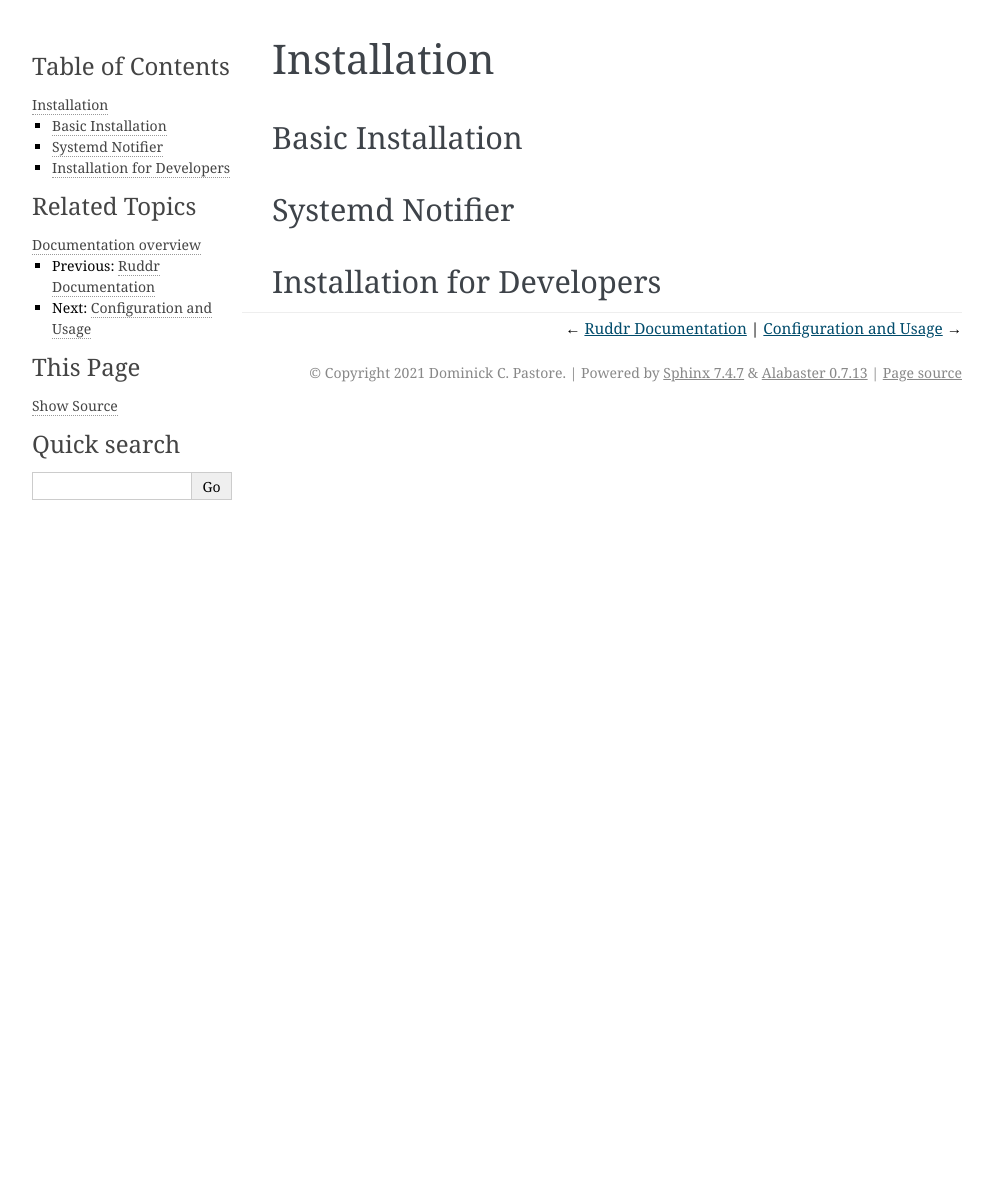
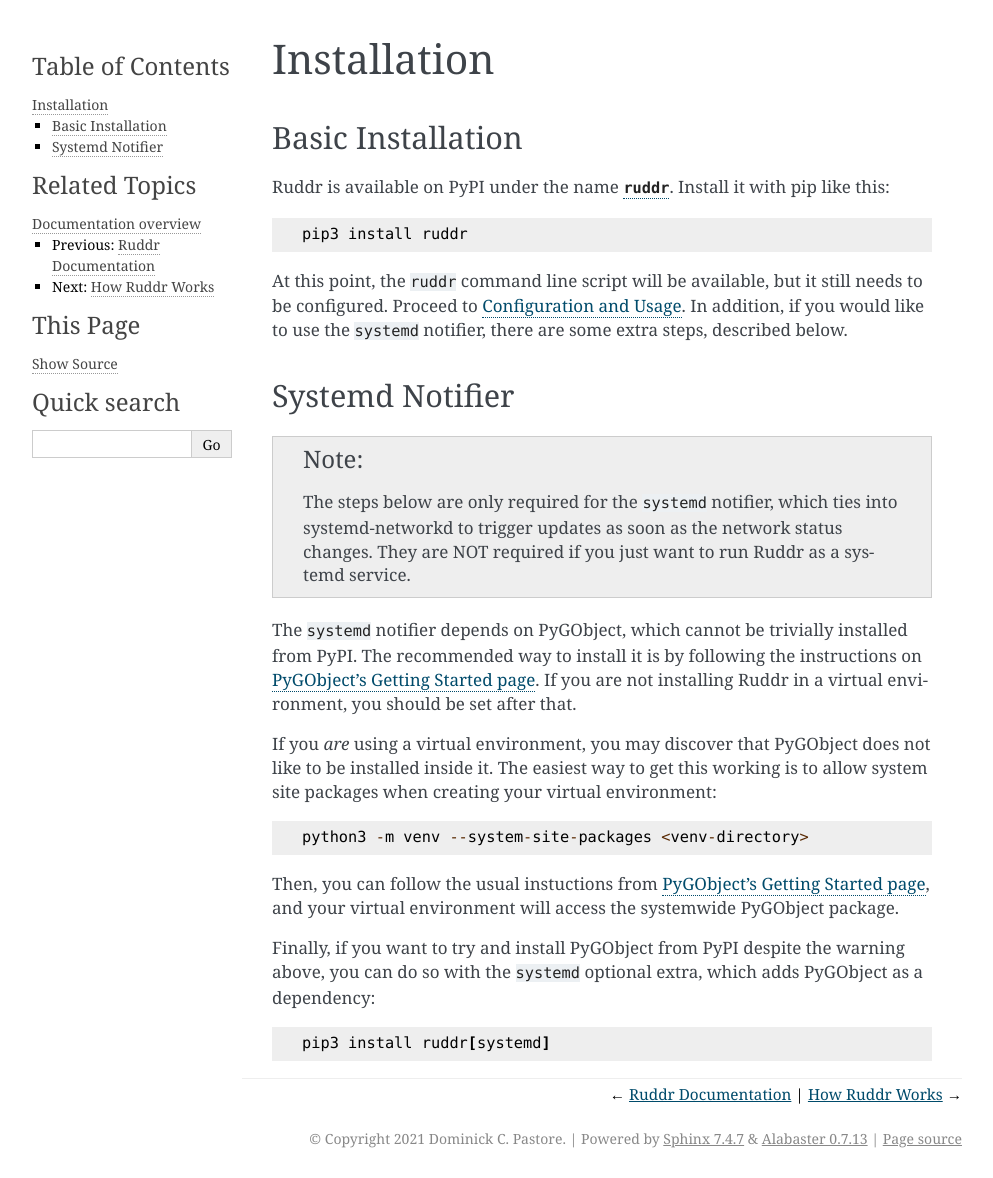
Before and after one commit to dominickpastore/ruddr, a Sphinx documentation site: the page built from docs/installation.rst, in a window 1280 px wide and 1178 px high. Shown: the whole window, without its empty margins (148-1141 px from the left). Built offline with Sphinx 7.4.7, drawn with Linux system fonts in a browser that asks for light colours.

Commit message:
Write more docs

```diff
--- a/docs/conf.py
+++ b/docs/conf.py
@@ -29,6 +29,7 @@
 # ones.
 extensions = [
     'sphinx.ext.autodoc',
+    'sphinx.ext.graphviz',
 ]
 
 # Add any paths that contain templates here, relative to this directory.
--- a/docs/development.rst
+++ b/docs/development.rst
@@ -26,7 +26,7 @@
 Installation for Development
 ~~~~~~~~~~~~~~~~~~~~~~~~~~~~
 
-.. TODO
+.. TODO Installing from repository
 
 Running Tests
 ~~~~~~~~~~~~~
@@ -36,7 +36,7 @@
 Generating Docs
 ~~~~~~~~~~~~~~~
 
-.. TODO
+.. TODO Install with .[docs]
 
 Contributions
 -------------
--- /dev/null
+++ b/docs/howitworks.rst
@@ -0,0 +1,106 @@
+How Ruddr Works
+===============
+
+If you have never used Ruddr before, this page describes the basic design. Some
+concepts will be familiar if you have used other dynamic DNS clients before,
+but others will be new.
+
+The diagram below represents an example Ruddr configuration:
+
+.. TODO change edge labels to actual IP addresses, since it looks like the
+   notifiers communicate with updaters using IPv4 and IPv6, which is not the
+   case.
+
+.. graphviz::
+    :alt: Example Config
+
+    digraph "Example Config" {
+        rankdir="LR";
+
+        icanhazip [shape=plaintext,label="icanhazip.com"];
+        eth0 [shape=plaintext];
+
+        node [shape=box,color=crimson];
+        notifier4 [label="Web notifier"]
+        notifier6 [label="Timed notifier"]
+
+        icanhazip -> notifier4;
+        eth0 -> notifier6;
+
+        node [shape=box,color=dodgerblue3];
+        updater1 [label="Standard updater"]
+        updater2 [label="FreeDNS updater"]
+
+        edge [label="IPv4"];
+        notifier4 -> updater1;
+        notifier4 -> updater2;
+        edge [label="IPv6"];
+        notifier6 -> updater2;
+
+        edge [label=""];
+        node [shape=oval,style=dashed,color=black];
+        updater1 -> "Dynu";
+        updater2 -> "Afraid.org";
+    }
+
+On the left, we have sources for our current IP addresses. In this case,
+suppose we want to use the IPv6 address assigned to ``eth0`` and fetch our IPv4
+address from icanhazip.com. On the right, we have dynamic DNS providers. Let's
+say we have A records at both Dynu and Afraid.org and AAAA records at
+Afraid.org. Ruddr's job is to ensure the providers always have the current IP
+addresses from the sources, and it does this through **notifiers** (in red) and
+**updaters** (in blue).
+
+Updaters
+--------
+
+An updater's job is to publish IP addresses to a dynamic DNS provider.
+Typically, there will be one updater per provider. There are different types of
+updaters depending on the protocol your dynamic DNS provider uses.
+
+In the example above, there is one updater that publishes to NoIP using the de
+facto standard /nic/update protocol and one updater that publishes to
+Afraid.org using the FreeDNS protocol native to that site.
+
+Notifiers
+---------
+
+The notifier's job is to obtain the current IP address that updaters will
+publish. There are different ways to accomplish this, so there are different
+notifiers available to suit the needs of each environment.
+
+For example, if your router is assigned a public, globally-routable IP address
+by your ISP, the timed notifier can just check the current IP address on your
+WAN interface periodically.
+
+However, if Ruddr is running on a host inside your LAN, behind NAT, you can use
+the the web notifier. It can check the public IP address using a website like
+icanhazip.com.
+
+Tying Them Together
+-------------------
+
+Each updater is tied to one IPv4 notifier and one IPv6 notifier (or the same
+notifier for both). The process of checking and publishing a new IP address
+goes like this:
+
+1. A notifier checks the current IP address and provides it to Ruddr.
+2. For each updater configured to use this notifier:
+
+   a. Ruddr checks the last IP address published by this updater. If it
+      matches, it skips steps (b) and (c).
+   b. Ruddr sends the IP address to the updater for publishing.
+   c. The updater reports whether it successfully published the IP address. If
+      so, Ruddr stores the new IP address for the next time step (a) runs. If
+      not, Ruddr schedules a retry for later. [#updatefail]_
+
+.. rubric:: Footnotes
+
+.. [#updatefail] There's technically more nuance to this: When an update fails,
+   Ruddr "forgets" the last published IP address, since it has no way of
+   knowing whether the old IP address is still published or not (e.g. the new
+   IP could be published, but updater's connection broke and it never received
+   the success response from the provider). That way, if the notifier sends a
+   new IP address before a successful retry, it will *always* proceed to step
+   (b). (Ruddr also cancels any pending retries whenever the notifier sends a
+   new IP address, as those retries now contain a stale IP address.)
--- a/docs/index.rst
+++ b/docs/index.rst
@@ -31,6 +31,8 @@
 Quick Links
 -----------
 
+.. TODO PyPI
+
 - `This documentation <https://ruddr.dcpx.org/>`_
 - `GitHub, README <https://github.com/dominickpastore/ruddr>`_
 - `Changelog
--- a/docs/installation.rst
+++ b/docs/installation.rst
@@ -4,19 +4,47 @@
 Basic Installation
 ------------------
 
-.. TODO
+Ruddr is available on PyPI under the name |ruddr|_. Install it with pip like
+this::
 
-.. TODO Add a note about there being extra steps to install the systemd
-   notifier
+    pip3 install ruddr
+
+.. |ruddr| replace:: ``ruddr``
+.. _ruddr: https://pypi.org/project/ruddr/
+
+At this point, the ``ruddr`` command line script will be available, but it
+still needs to be configured. Proceed to :doc:`usage`. In addition, if you
+would like to use the ``systemd`` notifier, there are some extra steps,
+described below.
 
 Systemd Notifier
 ----------------
 
-.. TODO
+.. note::
+   The steps below are only required for the ``systemd`` notifier, which ties
+   into systemd-networkd to trigger updates as soon as the network status
+   changes. They are NOT required if you just want to run Ruddr as a systemd
+   service.
 
-Installation for Developers
----------------------------
+The ``systemd`` notifier depends on PyGObject, which cannot be trivially
+installed from PyPI. The recommended way to install it is by following the
+instructions on `PyGObject's Getting Started page`_.  If you are not installing
+Ruddr in a virtual environment, you should be set after that.
 
-.. TODO Move to the development page?
-.. TODO installation from repository
-.. TODO installing extras for tests and docs
+If you *are* using a virtual environment, you may discover that PyGObject does
+not like to be installed inside it. The easiest way to get this working is to
+allow system site packages when creating your virtual environment::
+
+    python3 -m venv --system-site-packages <venv-directory>
+
+Then, you can follow the usual instuctions from `PyGObject's Getting Started
+page`_, and your virtual environment will access the systemwide PyGObject
+package.
+
+Finally, if you want to try and install PyGObject from PyPI despite the warning
+above, you can do so with the ``systemd`` optional extra, which adds PyGObject
+as a dependency::
+
+    pip3 install ruddr[systemd]
+
+.. _PyGObject's Getting Started page: https://pygobject.readthedocs.io/en/latest/getting_started.html
--- a/docs/usage.rst
+++ b/docs/usage.rst
@@ -1,5 +1,9 @@
 Configuration and Usage
 =======================
+
+.. note::
+   If you have not already done so, you should read :doc:`howitworks` before
+   continuing.
 
 Configuration File
 ------------------
```
Also changed, not shown: other parts of docs/index.rst (+1 -0 lines), README.md (+4 -9 lines).
